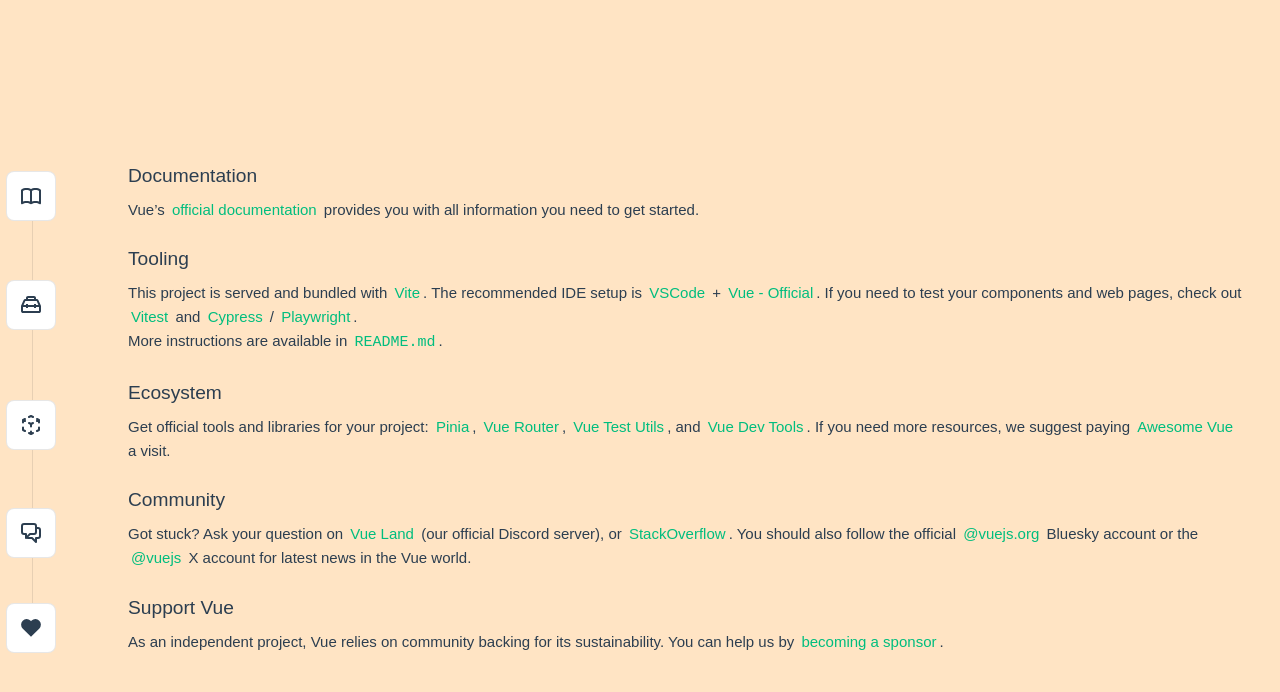
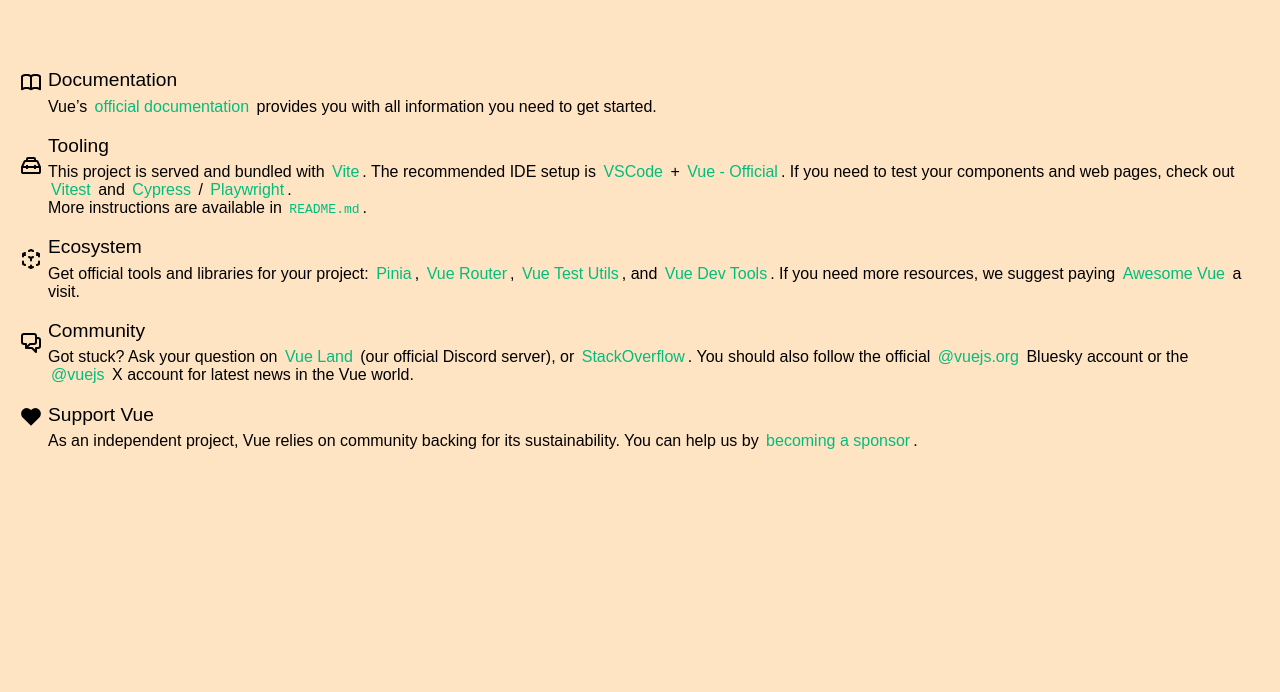
Before and after one commit to GrowthEmber/wiki, a Vue app in the folder frontend/: page / in a window 1280 px wide. Shown: the top 692 px of the page. Built offline with nearby package versions, Linux system fonts and the light colour scheme; the HTML template or start-up script is replaced by a standard one.

Commit message:
fix:レスポンシブ対応のCSS修正

```diff
--- a/frontend/src/App.vue
+++ b/frontend/src/App.vue
@@ -19,7 +19,7 @@
 
 #app {
   display: block !important;
-  max-width: 1280px;
+  /* max-width: 1280px; */
   margin: 0 auto;
   padding: 2rem;
 }
--- a/frontend/src/assets/main.css
+++ b/frontend/src/assets/main.css
@@ -1,7 +1,7 @@
-@import './base.css';
+/* @import './base.css'; */
 
 #app {
-  max-width: 1280px;
+  /* max-width: 1280px; */
   margin: 0 auto;
   padding: 2rem;
   font-weight: normal;
@@ -21,7 +21,7 @@
   }
 }
 
-@media (min-width: 1024px) {
+/* @media (min-width: 1024px) {
   body {
     display: flex;
     place-items: center;
@@ -32,4 +32,4 @@
     grid-template-columns: 1fr 1fr;
     padding: 0 2rem;
   }
-}
+} */
--- a/frontend/src/components/TodoList.vue
+++ b/frontend/src/components/TodoList.vue
@@ -296,7 +296,9 @@
 }
 
 /* タブレット (601px〜1023px) */
-@media (min-width: 601px) and (max-width: 1023px) {
+@media (min-width: 601px)
+ /* and (max-width: 1023px) */
+ {
   .container {
     margin: 0 auto;
     max-width: 90%;
@@ -321,10 +323,10 @@
 }
 
 /* PC (1024px〜) */
-@media (min-width: 1024px) {
+/* @media (min-width: 1024px) {
   .container {
     margin: 0 auto;
-    max-width: 1000px;
+    max-width: 90%;
     padding: 16px;
   }
 
@@ -348,6 +350,6 @@
 
   .item-left { grid-column: 1 / span 2; }
   .item-right { grid-column: 3 / span 2; }
-}
+} */
 
 </style>
```
